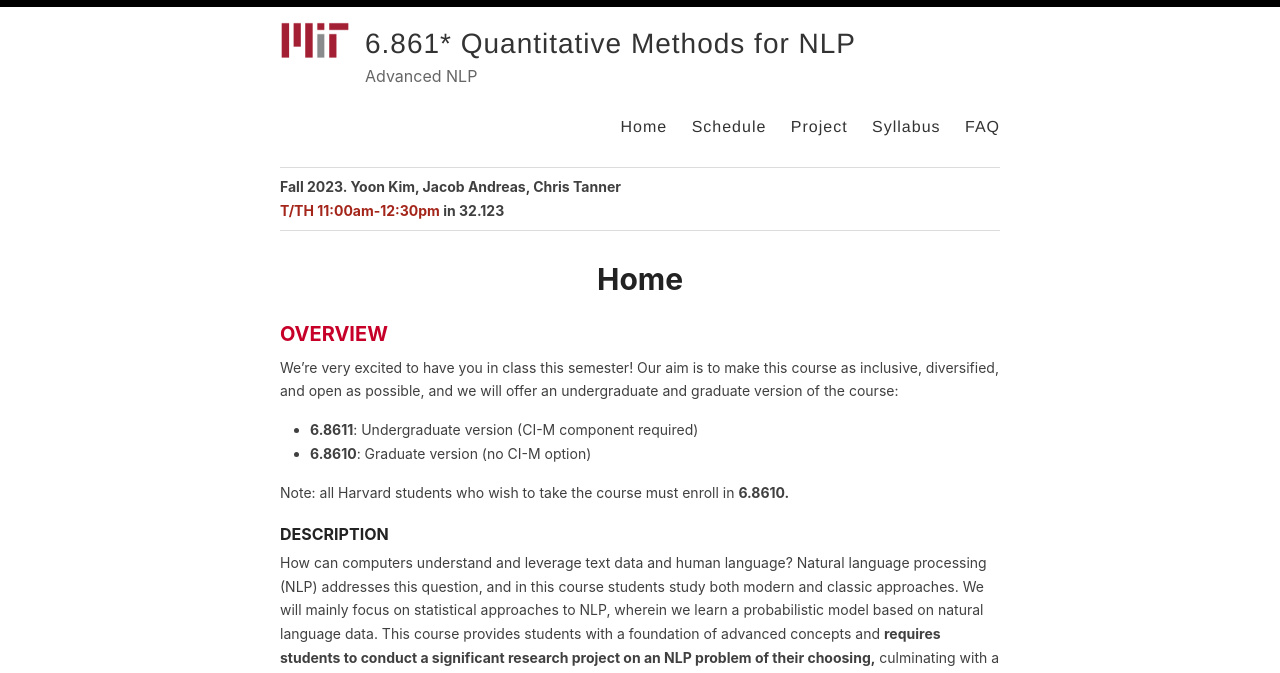
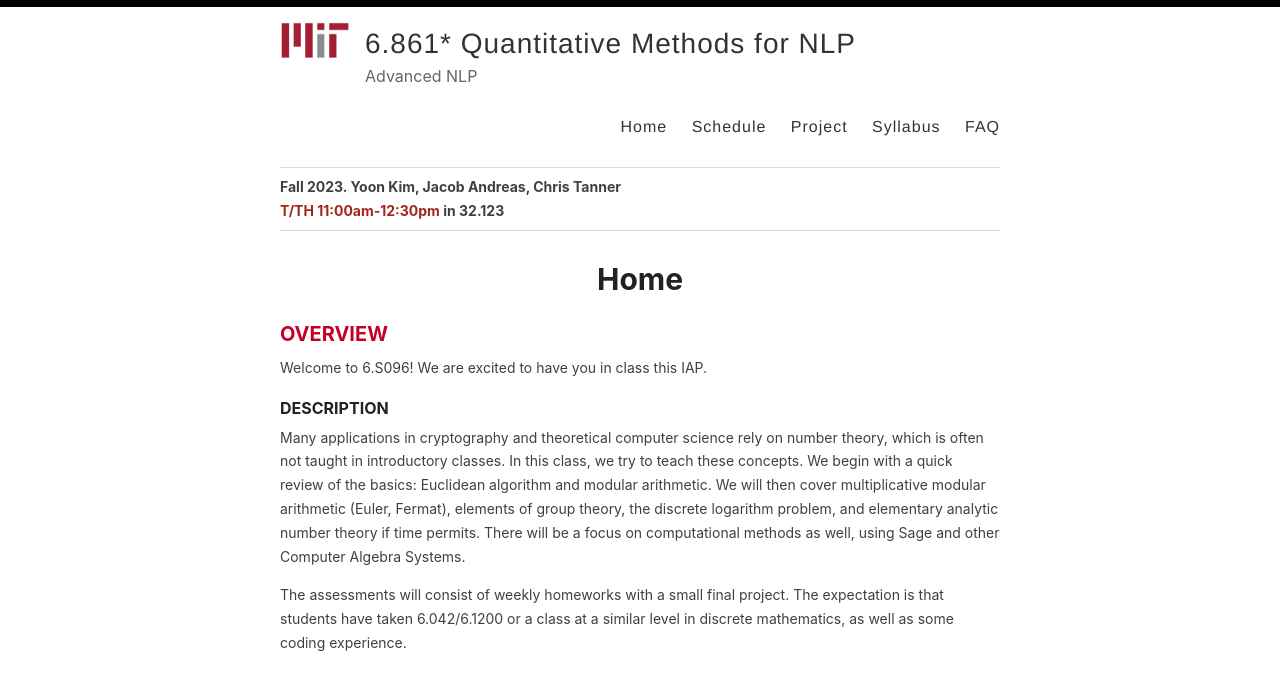
Before and after one commit to 6s096-iap24/6s096-iap24.github.io, a Jekyll site: the page built from _pages/home.md, in a window 1280 px wide and 1400 px high. Shown: the top 673 px of the window. Built offline with Jekyll 4.4.1, drawn with Linux system fonts in a browser that asks for light colours; some of the changed text lies outside the part shown.

Commit message:
Update home.md

```diff
--- a/_pages/home.md
+++ b/_pages/home.md
@@ -4,79 +4,34 @@ title: Home
 permalink: /
 ---
 ## OVERVIEW
-We're very excited to have you in class this semester! Our aim is to make this course as inclusive, diversified, and open as possible, and we will offer an undergraduate and graduate version of the course:
-- **6.8611**: Undergraduate version (CI-M component required)
-- **6.8610**: Graduate version (no CI-M option)
+Welcome to 6.S096! We are excited to have you in class this IAP.
 
-Note: all Harvard students who wish to take the course must enroll in **6.8610.**
 
 ### DESCRIPTION
-How can computers understand and leverage text data and human language? Natural language processing (NLP) addresses this question, and in this course students study both modern and classic approaches. We will mainly focus on statistical approaches to NLP, wherein we learn a probabilistic model based on natural language data. This course provides students with a foundation of advanced concepts and **requires students to conduct a significant research project on an NLP problem of their choosing,** culminating with a high-quality paper (5-8 pages). Assessment also includes (3) homework assignments and a mid-term exam. Our goal is to help challenge each student to elicit one's best, and along the way for the course to be one of your most fun and rewarding educational experiences.
+Many applications in cryptography and theoretical computer science rely on number theory, which is often not taught in introductory classes. In this class, we try to teach these concepts. We begin with a quick review of the basics: Euclidean algorithm and modular arithmetic. We will then cover multiplicative modular arithmetic (Euler, Fermat), elements of group theory, the discrete logarithm problem, and elementary analytic number theory if time permits. There will be a focus on computational methods as well, using Sage and other Computer Algebra Systems.
+
+The assessments will consist of weekly homeworks with a small final project. The expectation is that students have taken 6.042/6.1200 or a class at a similar level in discrete mathematics, as well as some coding experience.
 
 ## STAFF
 <p></p>
 <table align="center" style="background-color:#FFFFFF" border="0px">
   <tr>
-    <td><img src="{{ site.baseurl }}/images/yoon_cropped.png" width="100" alt="Yoon Kim"/></td>
-    <td><img src="{{ site.baseurl }}/images/jacob_cropped.png" width="100" alt="Jacob Andreas"/></td>
-    <td><img src="{{ site.baseurl }}/images/chris_cropped.png" width="100" alt="Chris Tanner"/></td>
-    <td><img src="{{ site.baseurl }}/images/thomas_cropped.png" width="100" alt="Thomas Pickering"/></td>
-    <td><img src="{{ site.baseurl }}/images/maune_cropped.png" width="100" alt="Michael Maune"/></td>
+    <td><img src="{{ site.baseurl }}/images/anas_chentouf_cropped.png" width="100" alt="Abdellatif Anas Chentouf"/></td>
+    <td><img src="{{ site.baseurl }}/images/mohamed_meddour_cropped.png" width="100" alt="Mohamed Wacyl Meddour"/></td>
+    <td><img src="{{ site.baseurl }}/images/mohammed_othman_cropped.png" width="100" alt="Mohammed Ali Othman"/></td>
   </tr>
   <tr>
-    <td align="center" style="background-color:#FFFFFF" border="0"><a href="https://people.csail.mit.edu/yoonkim/">Yoon Kim</a> (Instructor)</td>
-    <td align="center" style="background-color:#FFFFFF" border="0"><a href="https://www.mit.edu/~jda/">Jacob Andreas</a> (Instructor)</td>
-    <td align="center" style="background-color:#FFFFFF" border="0"><a href="https://www.linkedin.com/in/chriswtanner/">Chris Tanner</a> (Instructor)</td>
-    <td align="center" style="background-color:#FFFFFF" border="0"><a href="">Thomas Pickering</a> (WRAP)</td>
-    <td align="center" style="background-color:#FFFFFF" border="0"><a href="">Michael Maune</a> (WRAP)</td>
-
-  </tr>
-  <tr>
-    <td><img src="{{ site.baseurl }}/images/thorndike_cropped.png" width="100" alt="Rebecca Thorndike-Breeze"/></td>
-    <td><img src="{{ site.baseurl }}/images/schoenstein_cropped.png" width="100" alt="Juergen Schoenstein"/></td>
-    <td><img src="{{ site.baseurl }}/images/parsons_cropped.png" width="100" alt="Kate Parsons"/></td>
-    <td><img src="{{ site.baseurl }}/images/robinson_cropped.png" width="100" alt="Emily Robinson"/></td>
-    <td><img src="{{ site.baseurl }}/images/michael_cropped.png" width="100" alt="Michael Kuoch"/></td>
-  </tr>
-  <tr>
-    <td align="center" style="background-color:#FFFFFF" border="0"><a href="">Rebecca Thorndike-Breeze</a> (WRAP)</td>
-    <td align="center" style="background-color:#FFFFFF" border="0"><a href="">Juergen Schoenstein</a> (WRAP)</td>
-    <td align="center" style="background-color:#FFFFFF" border="0"><a href="">Kate Parsons</a> (WRAP)</td>
-    <td align="center" style="background-color:#FFFFFF" border="0"><a href="">Emily Robinson</a> (WRAP)</td>
-    <td align="center" style="background-color:#FFFFFF" border="0"><a href="">Michael Kuoch</a> (TA)</td>
-  </tr>
-  <tr>
-    <td><img src="{{ site.baseurl }}/images/moulin_cropped.png" width="100" alt="Moulin Kaspar"/></td>
-    <td><img src="{{ site.baseurl }}/images/sashata_cropped.png" width="100" alt="Sashata Sawmya"/></td>
-    <td><img src="{{ site.baseurl }}/images/cici_cropped.png" width="100" alt="Cici Xu"/></td>
-    <td><img src="{{ site.baseurl }}/images/subha_cropped.png" width="100" alt="Subha Pushpita"/></td>
-    <td><img src="{{ site.baseurl }}/images/yung-sung_cropped.png" width="100" alt="Yung-Sung Chuang"/></td>
-  </tr>
-  <tr>
-   <td align="center" style="background-color:#FFFFFF" border="0"><a href="">Moulin Kaspar</a> (TA)</td>
-    <td align="center" style="background-color:#FFFFFF" border="0"><a href="">Sashata Sawmya</a> (TA)</td>
-    <td align="center" style="background-color:#FFFFFF" border="0"><a href="">Cici Xu</a> (TA)</td>
-    <td align="center" style="background-color:#FFFFFF" border="0"><a href="">Subha Pushpita</a> (TA)</td>
-    <td align="center" style="background-color:#FFFFFF" border="0"><a href="">Yung-Sung Chuang</a> (TA)</td>
-  </tr>
-  <tr>
-    <td><img src="{{ site.baseurl }}/images/karissa_cropped.png" width="100" alt="Karissa Sanchez"/></td>
-    <td><img src="{{ site.baseurl }}/images/aneesh_cropped.png" width="100" alt="Aneesh Gupta"/></td>
-    <td><img src="{{ site.baseurl }}/images/athul_cropped.png" width="100" alt="Athul Jacob"/></td>
-    <td><img src="{{ site.baseurl }}/images/belinda_cropped.png" width="100" alt="Belinda Li"/></td>
-  </tr>
-  <tr>
-    <td align="center" style="background-color:#FFFFFF" border="0"><a href="">Karissa Sanchez</a> (TA)</td>
-    <td align="center" style="background-color:#FFFFFF" border="0"><a href="">Aneesh Gupta</a> (TA)</td>
-    <td align="center" style="background-color:#FFFFFF" border="0"><a href="">Athul Jacob</a> (TA)</td>
-    <td align="center" style="background-color:#FFFFFF" border="0"><a href="">Belinda Li</a> (TA)</td>
+    <td align="center" style="background-color:#FFFFFF" border="0"><a href="#">Abdellatif Anas Chentouf</a> (Position)</td>
+    <td align="center" style="background-color:#FFFFFF" border="0"><a href="#">Mohamed Wacyl Meddour</a> (Position)</td>
+    <td align="center" style="background-color:#FFFFFF" border="0"><a href="#">Mohammed Ali Othman</a> (Position)</td>
   </tr>
 </table>
 
+
 ## LOGISTICS
 ### LECTURE
-- Tuesdays and Thursdays @ 11am - 12:30pm in 32.123 (may change locations, depending on enrollment)
-- Lectures are in-person and will be recorded
+- Starting from Monday, January 22: Lectures Monday through Thursday @ 1pm - 2:30pm in 32.123 (may change locations, depending on enrollment)
+- Lectures are in-person and over Zoom, but will *not* be recorded, although lecture notes will be released.
 - Attendance and active participation is *highly encouraged* to facilitate an enriching learning environment for everyone
 
 ### OFFICE HOURS
@@ -92,24 +47,15 @@ How can computers understand and leverage text data and human language? Natural
 - **Creating New Knowledge:** [Research Project](project): 45% (twelve weeks)
 
 ## QUICK ACCESS
-- [Canvas](https://canvas.mit.edu/courses/22616): homework assignments and course announcements
+
 - [Project Ideas (coming soon)](): on-going spreadsheet to collaboratively find and create research projects
-- [Emergency Helpline](mailto:nlp-staff-fa23@mit.edu): for private concerns, issues, and questions (not course content)
-- [Supplemental Resources](supplemental): a compilation of useful, external resources
+- [Contacting Instructors](mailto:6s096-iap24@mit.edu): for concerns, issues, and questions (not course content). Note that there is *no* period in 6s096 in the email address.
 
 ## ENROLLMENT
-The demand for this course content is extremely high, and we're thrilled to see so many curious students! Over 500 students have registered for the course, so we are resource-constrained. To provide as smooth of an educational experience as possible, we strongly recommend that every enrolled student has a strong foundation in Machine Learning, and we will enforce having the sufficient pre-req courses.
+Please pre-register! The class is offered as a U/G class and will be graded on a P/F basis.
 
 ### PREREQUISITES
-No prior NLP experience is expected or necessary, but students must have a basic foundation in probability and calculus, along with strong knowledge of Machine Learning. <span style="background-color: #FFFF00">See the [syllabus](syllabus) for more details, along with HW #0 (ungraded)</span> to assess if your current knowledge is aligned with the pre-req expectations -- you should be able to answer all of the questions without too much difficulty.
-
-### WHAT'S NEW?
-NLP is an incredibly fast-moving field! Fun fact, ChatGPT was released the day before our final lecture of the semester last year (Fall 2022). Since then, NLP and GenerativeAI has become a household name. Toward this, we have adjusted this semester's offering from last year's:
-- Different homework problems
-- Some new lecture content, and we've rearranged the overall narrative
-- New guest lectures
-
-NOTE: Despite the immense capabilities of large language models (LLMs), this course will be strongly rooted in providing a foundation for NLP; that is, we will cover a wide range of modelling approaches that include LLMs and more.
+For 6.S096, you need experience and skill with mathematical concepts, theorems, and proofs.  If you did well in 18.062/6.042, 18.200, 18.090, or any proof-oriented mathematics class, you should be fine! Some exposure to elementary number theory (modular arithmetic) and programming (e.g. Python) is also strongly recommended but not required. We also  _based on 18.404's recommended background_
 
 ### COURSE NAME
-We acknowledge that "Quantitative Methods for NLP" may not be the most clear name. A more apt name would be "Advanced NLP".
+We acknowledge that "Number Theory - All you need to know" is for publicity. A better should hopefully be "Number Theory - All you need to know to be more interested", or "Number Theory for CS Crash Course".
```
